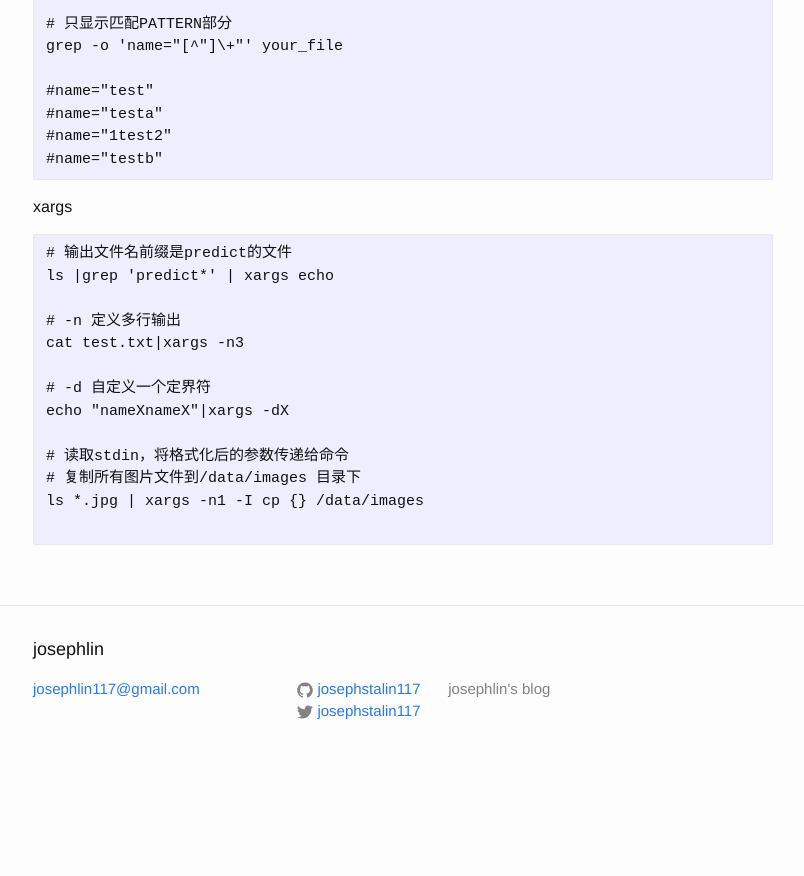
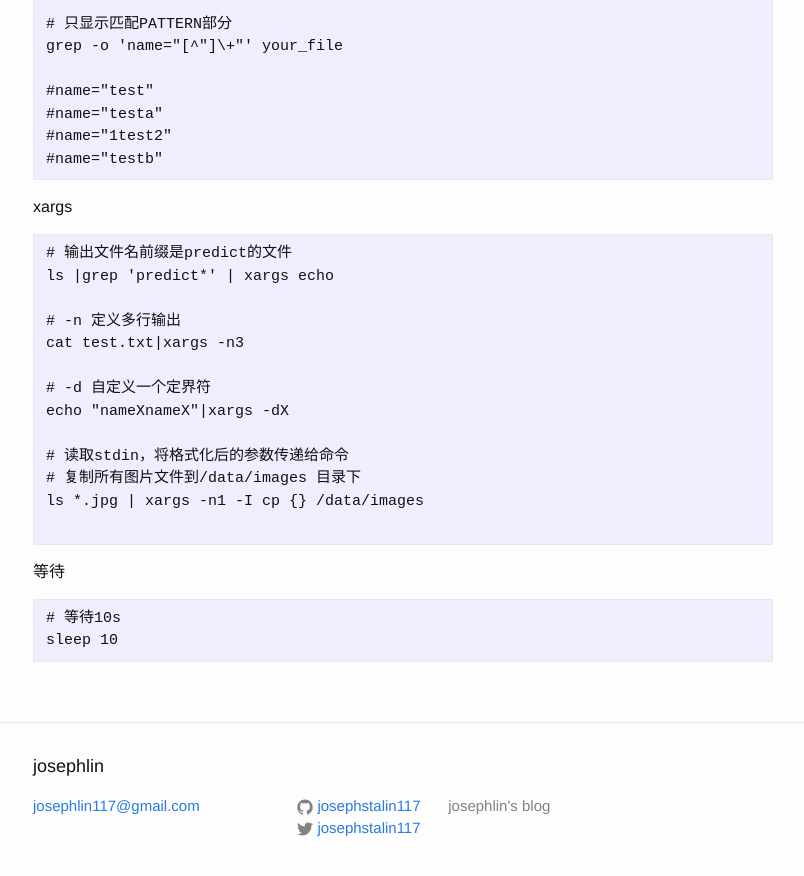
Before and after one commit to josephstalin117/josephstalin117.github.io, a Jekyll site: the page built from _posts/2017-05-10-bash.markdown, in a window 1280 px wide and 900 px high, scrolled down 3545 px. Shown: the top 876 px of the window, without its empty margins (237-1041 px from the left). Built offline with Jekyll 4.4.1, drawn with Linux system fonts in a browser that asks for light colours; before the commit the page ends 4328 px from its top, so only the background shows below that.

Commit message:
add sleep for shell

````diff
--- a/_posts/2016-07-03-vim.markdown
+++ b/_posts/2016-07-03-vim.markdown
@@ -59,6 +59,8 @@ ctrl+r    #恢复上一步操作
 [N]>>    #一行或N行往右移动一个tab
 [N]<<    #一行或N行往左移动一个tab
 :set number #显示行号
+ctrl + s #冻结terminal
+ctrl + q #解冻
 ```
 
 ### 搜索
--- a/_posts/2017-05-10-bash.markdown
+++ b/_posts/2017-05-10-bash.markdown
@@ -187,3 +187,9 @@ echo "nameXnameX"|xargs -dX
 ls *.jpg | xargs -n1 -I cp {} /data/images
 
 ```
+
+等待
+```
+# 等待10s
+sleep 10
+```
````
